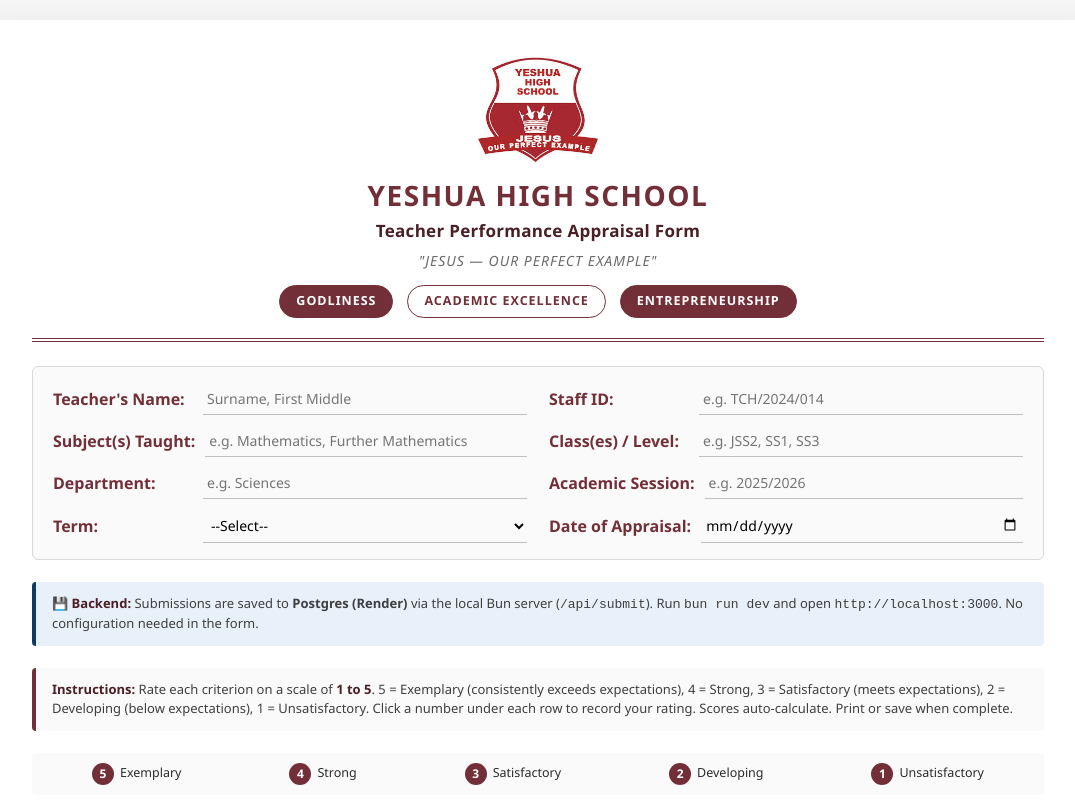
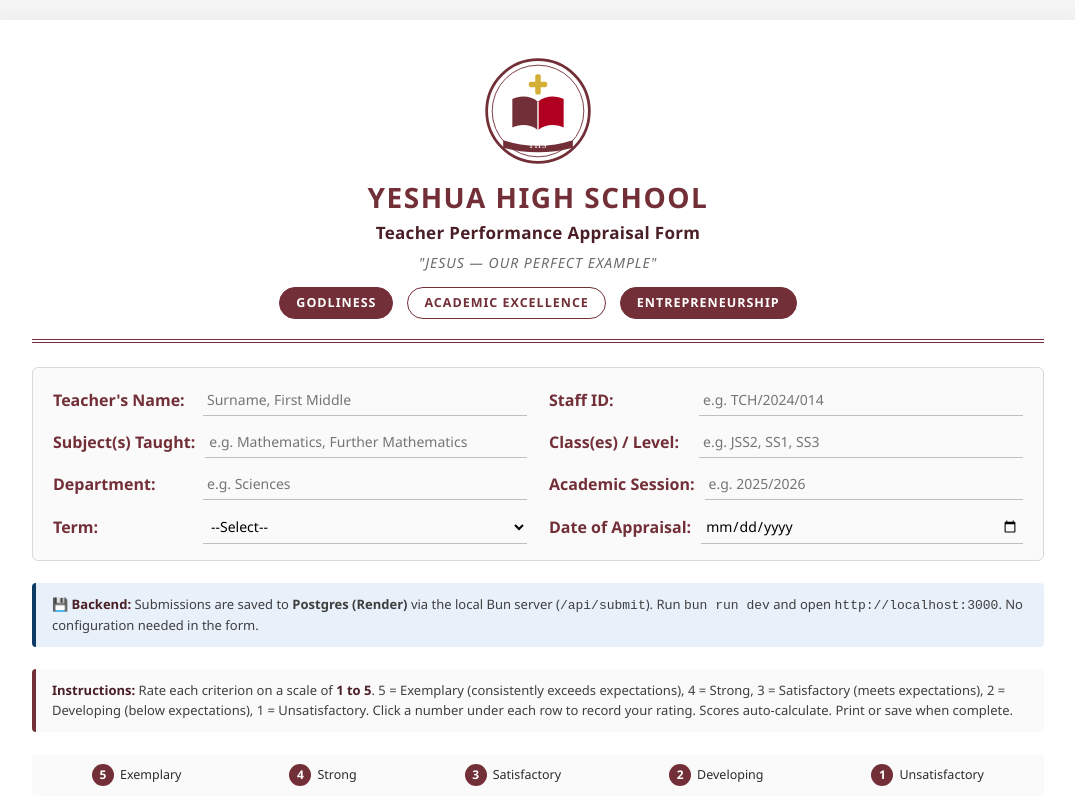
Before and after one commit to waleh-dev/test, a website: page public/index.html in a window 1280 px wide. Shown: the top 800 px of the page, without its empty margins (102-1177 px from the left). Drawn offline with Linux system fonts and the light colour scheme; files whose address does not match are found by name.

Commit message:
Add Yeshua High School crest (inline SVG) to form header

```diff
--- a/public/index.html
+++ b/public/index.html
@@ -47,7 +47,7 @@
     margin-bottom: 24px;
   }
   .header .crest {
-    width: 120px; height: auto;
+    width: 110px; height: 110px;
     margin: 0 auto 10px;
     display: block;
   }
@@ -456,7 +456,21 @@
 
   <!-- ===================== HEADER ===================== -->
   <div class="header">
-    <img class="crest" src="logo.jpg" alt="Yeshua High School Crest">
+    <svg class="crest" viewBox="0 0 120 120" role="img" aria-label="Yeshua High School Crest">
+      <!-- outer ring -->
+      <circle cx="60" cy="60" r="56" fill="#ffffff" stroke="#722F37" stroke-width="3"/>
+      <circle cx="60" cy="60" r="50" fill="none" stroke="#722F37" stroke-width="1"/>
+      <!-- open book (knowledge) -->
+      <path d="M60 50 C52 43 40 43 32 47 L32 78 C40 74 52 74 60 81 Z" fill="#722F37"/>
+      <path d="M60 50 C68 43 80 43 88 47 L88 78 C80 74 68 74 60 81 Z" fill="#B00020"/>
+      <line x1="60" y1="50" x2="60" y2="81" stroke="#ffffff" stroke-width="1.5"/>
+      <!-- cross (Jesus — our perfect example) -->
+      <rect x="57" y="20" width="6" height="22" rx="2" fill="#D4AF37"/>
+      <rect x="50" y="28" width="20" height="6" rx="2" fill="#D4AF37"/>
+      <!-- banner -->
+      <path d="M22 92 Q60 104 98 92 L98 100 Q60 110 22 100 Z" fill="#722F37"/>
+      <text x="60" y="100" text-anchor="middle" font-family="Georgia, serif" font-size="9" fill="#ffffff" letter-spacing="1">YHS</text>
+    </svg>
     <h1>YESHUA HIGH SCHOOL</h1>
     <h2>Teacher Performance Appraisal Form</h2>
     <div class="tagline">"JESUS — OUR PERFECT EXAMPLE"</div>
```
